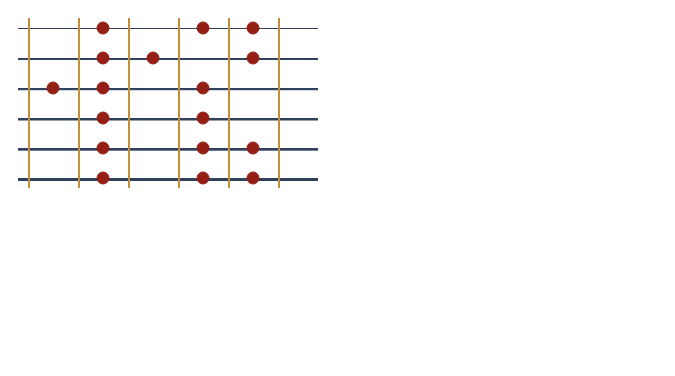
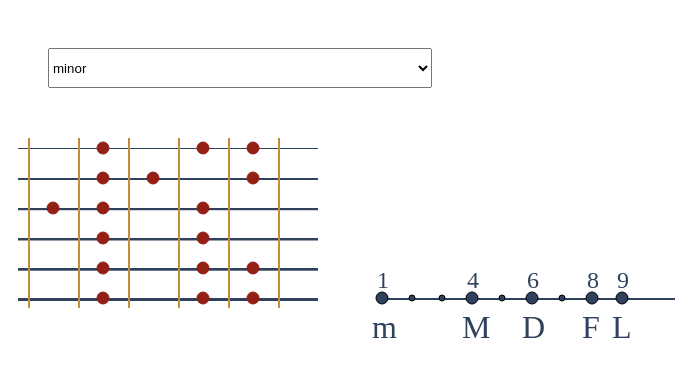
Before and after one commit to akashuba/guitar-tabs, a plain HTML site: page index.html in a window 1280 px wide. Shown: the whole page, without its empty margins (0-675 px from the left). Drawn offline with Linux system fonts and the light colour scheme.

Commit message:
Add other harmony

```diff
--- a/index.html
+++ b/index.html
@@ -5,12 +5,33 @@
     <meta name="viewport" content="width=device-width, initial-scale=1.0" />
     <meta http-equiv="X-UA-Compatible" content="ie=edge" />
     <title>GH</title>
+    <style>
+      .harmony-select {
+        width: 30vw;
+        height: 5vh;
+        margin: 5vh;
+      }
+    </style>
   </head>
   <body>
-    <canvas id="myCanvas" width="350" height="300"></canvas>
+    <section>
+      <select class="harmony-select" name="harmony" id="harmony">
+        <option value="minor">minor</option>
+        <option value="major">major</option>
+        <option value="dorijsky">dorijsky</option>
+        <option value="frigijsky">frigijsky</option>
+        <option value="lidijsky">lidijsky</option>
+      </select>
+    </section>
+    <canvas id="myCanvas" width="350" height="220"></canvas>
+    <canvas id="sequence" width="350" height="80"></canvas>
     <script>
-      var canvas = document.getElementById('myCanvas')
-      var ctx = canvas.getContext('2d')
+      const harmonySelect = document.querySelector('#harmony')
+
+      const canvas = document.getElementById('myCanvas')
+      const sequence = document.getElementById('sequence')
+      const ctx = canvas.getContext('2d')
+      const seq = sequence.getContext('2d')
       // Horizontal strings
       const stings = [
         [10, 20, 300, 1],
@@ -29,7 +50,8 @@
         [220, 10, 2, 170],
         [270, 10, 2, 170]
       ]
-      const minor = [
+      const harmony = {
+        minor: [
           [95, 20, 6, 0, 2 * Math.PI],
           [195, 20, 6, 0, 2 * Math.PI],
           [245, 20, 6, 0, 2 * Math.PI],
@@ -47,28 +69,145 @@
           [95, 170, 6, 0, 2 * Math.PI],
           [195, 170, 6, 0, 2 * Math.PI],
           [245, 170, 6, 0, 2 * Math.PI]
+        ],
+        major: [
+          [95, 20, 6, 0, 2 * Math.PI],
+          [145, 20, 6, 0, 2 * Math.PI],
+          [245, 20, 6, 0, 2 * Math.PI],
+          [145, 50, 6, 0, 2 * Math.PI],
+          [245, 50, 6, 0, 2 * Math.PI],
+          [95, 80, 6, 0, 2 * Math.PI],
+          [195, 80, 6, 0, 2 * Math.PI],
+          [245, 80, 6, 0, 2 * Math.PI],
+          [95, 110, 6, 0, 2 * Math.PI],
+          [195, 110, 6, 0, 2 * Math.PI],
+          [245, 110, 6, 0, 2 * Math.PI],
+          [95, 140, 6, 0, 2 * Math.PI],
+          [145, 140, 6, 0, 2 * Math.PI],
+          [245, 140, 6, 0, 2 * Math.PI],
+          [145, 170, 6, 0, 2 * Math.PI],
+          [245, 170, 6, 0, 2 * Math.PI]
+        ],
+        dorijsky: [
+          [45, 20, 6, 0, 2 * Math.PI],
+          [145, 20, 6, 0, 2 * Math.PI],
+          [195, 20, 6, 0, 2 * Math.PI],
+          [45, 50, 6, 0, 2 * Math.PI],
+          [145, 50, 6, 0, 2 * Math.PI],
+          [195, 50, 6, 0, 2 * Math.PI],
+          [45, 80, 6, 0, 2 * Math.PI],
+          [145, 80, 6, 0, 2 * Math.PI],
+          [45, 110, 6, 0, 2 * Math.PI],
+          [145, 110, 6, 0, 2 * Math.PI],
+          [245, 110, 6, 0, 2 * Math.PI],
+          [45, 140, 6, 0, 2 * Math.PI],
+          [145, 140, 6, 0, 2 * Math.PI],
+          [245, 140, 6, 0, 2 * Math.PI],
+          [45, 170, 6, 0, 2 * Math.PI],
+          [145, 170, 6, 0, 2 * Math.PI],
+          [195, 170, 6, 0, 2 * Math.PI]
+        ],
+        frigijsky: [
+          [45, 20, 6, 0, 2 * Math.PI],
+          [95, 20, 6, 0, 2 * Math.PI],
+          [45, 50, 6, 0, 2 * Math.PI],
+          [95, 50, 6, 0, 2 * Math.PI],
+          [195, 50, 6, 0, 2 * Math.PI],
+          [45, 80, 6, 0, 2 * Math.PI],
+          [145, 80, 6, 0, 2 * Math.PI],
+          [45, 110, 6, 0, 2 * Math.PI],
+          [145, 110, 6, 0, 2 * Math.PI],
+          [195, 110, 6, 0, 2 * Math.PI],
+          [45, 140, 6, 0, 2 * Math.PI],
+          [145, 140, 6, 0, 2 * Math.PI],
+          [195, 140, 6, 0, 2 * Math.PI],
+          [45, 170, 6, 0, 2 * Math.PI],
+          [95, 170, 6, 0, 2 * Math.PI],
+          [195, 170, 6, 0, 2 * Math.PI]
+        ],
+        lidijsky: [
+          [45, 20, 6, 0, 2 * Math.PI],
+          [95, 20, 6, 0, 2 * Math.PI],
+          [95, 50, 6, 0, 2 * Math.PI],
+          [195, 50, 6, 0, 2 * Math.PI],
+          [45, 80, 6, 0, 2 * Math.PI],
+          [145, 80, 6, 0, 2 * Math.PI],
+          [245, 80, 6, 0, 2 * Math.PI],
+          [45, 110, 6, 0, 2 * Math.PI],
+          [145, 110, 6, 0, 2 * Math.PI],
+          [195, 110, 6, 0, 2 * Math.PI],
+          [45, 140, 6, 0, 2 * Math.PI],
+          [145, 140, 6, 0, 2 * Math.PI],
+          [195, 140, 6, 0, 2 * Math.PI],
+          [95, 170, 6, 0, 2 * Math.PI],
+          [195, 170, 6, 0, 2 * Math.PI]
+        ]
+      }
+
+      sequenceArr = [
+        [20, 30, 6, 0, 2 * Math.PI],
+        [50, 30, 3, 0, 2 * Math.PI],
+        [80, 30, 3, 0, 2 * Math.PI],
+        [110, 30, 6, 0, 2 * Math.PI],
+        [140, 30, 3, 0, 2 * Math.PI],
+        [170, 30, 6, 0, 2 * Math.PI],
+        [200, 30, 3, 0, 2 * Math.PI],
+        [230, 30, 6, 0, 2 * Math.PI],
+        [260, 30, 6, 0, 2 * Math.PI]
       ]
 
-      function drawingRect(arr) {
+      harmonySelect.addEventListener('change', e => {
+        e.preventDefault()
+        ctx.clearRect(0, 0, canvas.width, canvas.height)
+        drawingRect(stings, '#30415d')
+        drawingRect(fret, '#c38d39')
+        drawCirle(harmony[e.target.value], '#941f15')
+        console.log(e.target.value)
+      })
+
+      function drawingRect(arr, color) {
+        ctx.fillStyle = color
         arr.forEach(item => {
           ctx.fillRect(...item)
         })
       }
 
-      ctx.fillStyle = '#30415d'
-      drawingRect(stings)
-
-      ctx.fillStyle = '#c38d39'
-      drawingRect(fret)
-
-      ctx.fillStyle = '#941f15'
-      ctx.strokeStyle = '#941f15'
-      minor.forEach(dot => {
+      function drawCirle(arr, color) {
+        ctx.fillStyle = color
+        ctx.strokeStyle = color
+        arr.forEach(dot => {
           ctx.beginPath()
           ctx.arc(...dot)
           ctx.fill()
           ctx.stroke()
         })
+      }
+
+      drawingRect(stings, '#30415d')
+      drawingRect(fret, '#c38d39')
+      drawCirle(harmony['minor'], '#941f15')
+
+      seq.fillStyle = '#30415d'
+      seq.fillRect(20, 30, 300, 2)
+      seq.fillStyle = '#30415d'
+      sequenceArr.forEach((dot, index) => {
+        seq.beginPath()
+        seq.arc(...dot)
+        seq.fill()
+        seq.stroke()
+      })
+      seq.font = '32px serif'
+      seq.fillText('m', 10, 70)
+      seq.fillText('M', 100, 70)
+      seq.fillText('D', 160, 70)
+      seq.fillText('F', 220, 70)
+      seq.fillText('L', 250, 70)
+      seq.font = '24px serif'
+      seq.fillText('1', 15, 20)
+      seq.fillText('4', 105, 20)
+      seq.fillText('6', 165, 20)
+      seq.fillText('8', 225, 20)
+      seq.fillText('9', 255, 20)
     </script>
   </body>
 </html>
```
Lines whose indentation alone changed are shown as unchanged.
